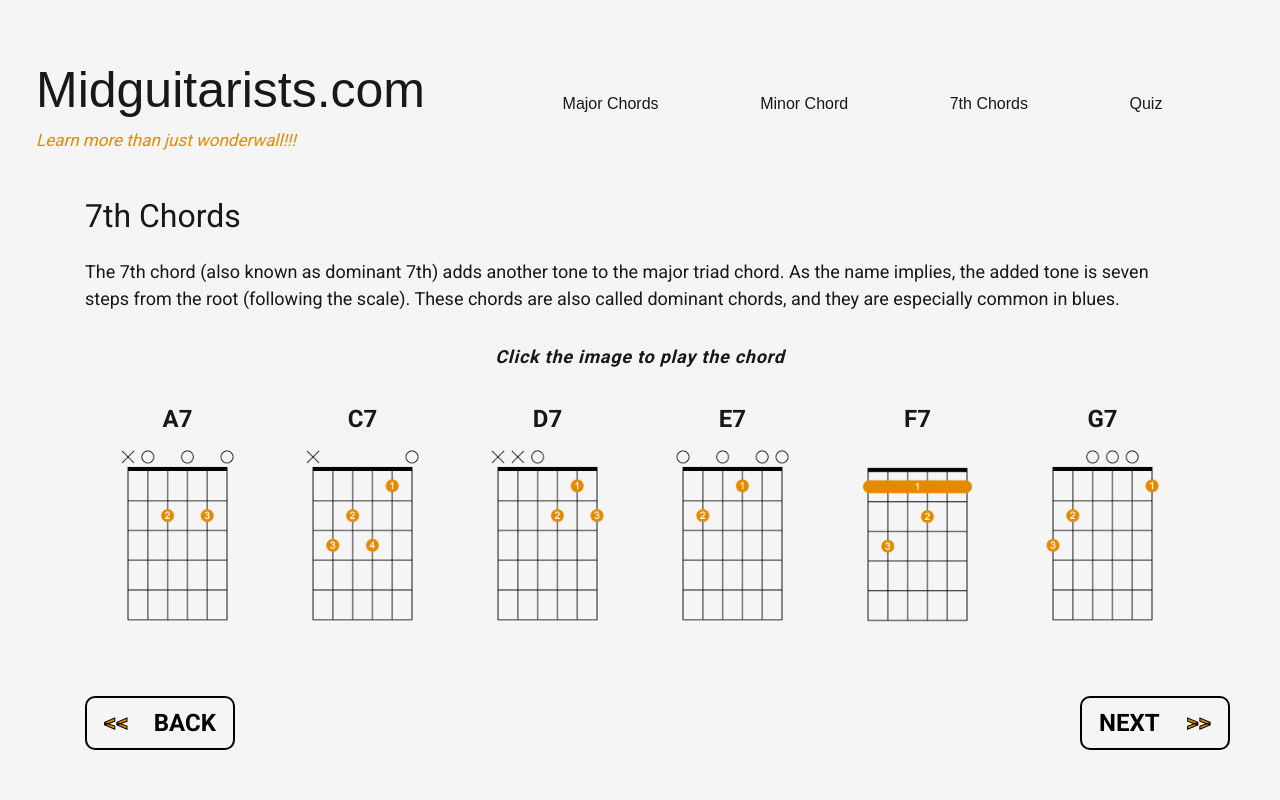
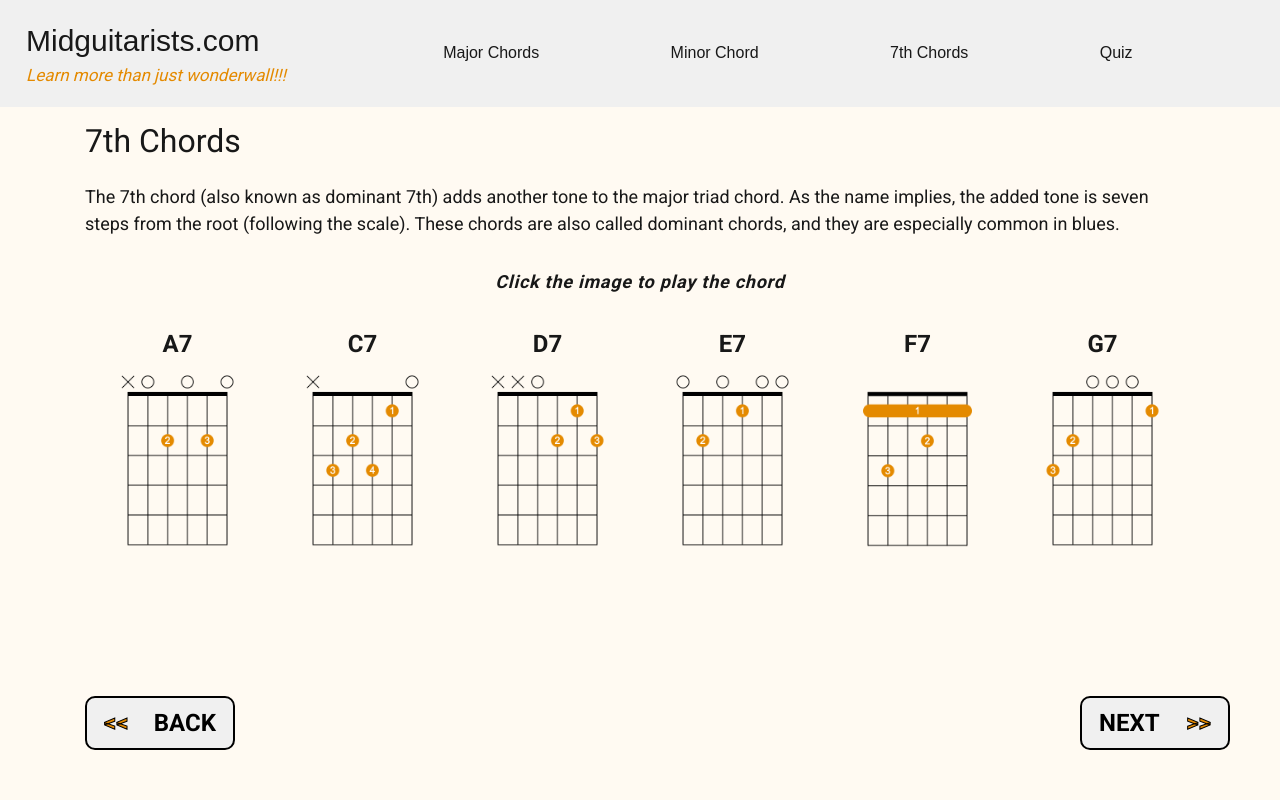
Before and after one commit to nkw6/Guitar_cords, a Flask app: page /7th in a window 1280 px wide. Run offline with Flask 2, Linux system fonts and the light colour scheme; some libraries are stand-ins or nearby versions.

Commit message:
Modified CSS

```diff
--- a/static/main.css
+++ b/static/main.css
@@ -4,8 +4,7 @@
 }
 
 .navbar{
-    padding-top: 25pt;
-    background-color: whitesmoke !important;
+    background-color: #F0F0F0 !important;
 }
 
 .navbar-expand .navbar-collapse {
@@ -19,11 +18,13 @@
 
 .navbar_text{
     font-family: Arial;
-    padding: 20px;
+    padding: 10px;
 }
+
 .navbar-brand{
-    font-size: 50px;
+    font-size: 30px;
 }
+
 .navbar_brand_text{
     font-size: 17px;
     font-style: italic;
@@ -69,7 +70,7 @@
 }
 
 body{
-    background-color: whitesmoke;
+    background-color: #FFFAF2;
 }
 
 p {
@@ -81,17 +82,6 @@ p {
 }
 .center {
     text-align: center;
-}
-
-.img-container:hover {
-    cursor: pointer!important;
-}
-.img-container:hover img {
-    opacity: 0.3!important;
-}
-.img-container:focus {
-    border: 1px #E48A00 solid;
-    color: #E48A00!important;
 }
 /* Home Page CSS */
 .home > h2, .objectives > h2,
@@ -152,7 +142,7 @@ p {
     bottom: 50px;
     font-weight: bold;
     font-size: x-large;
-    background-color: whitesmoke;
+    background-color: #F0F0F0;
     padding: 7px 17px;
     width: 150px;
     text-decoration: none;
```
